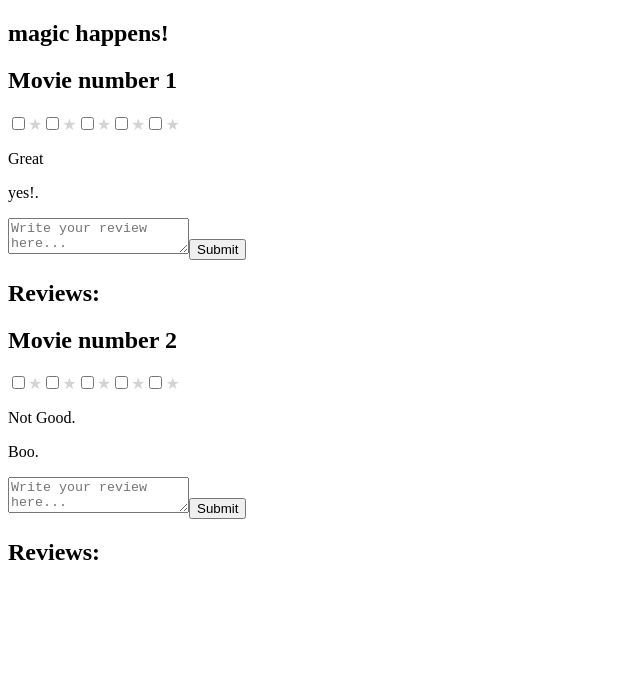
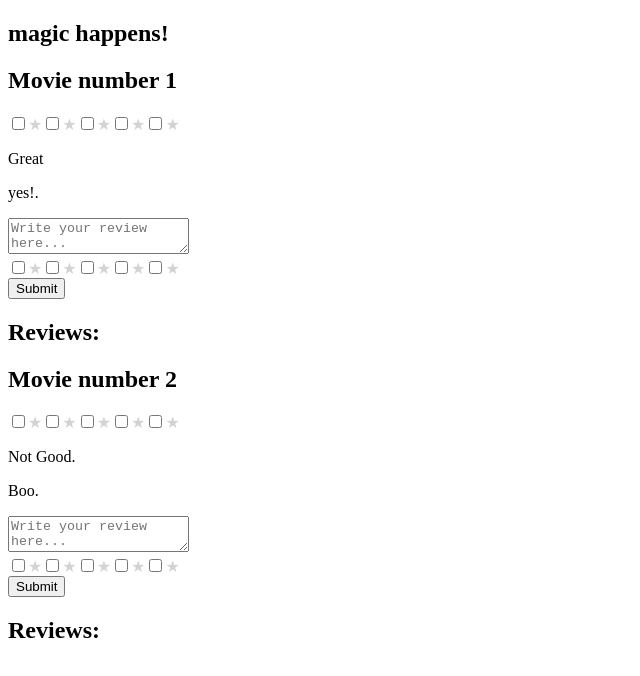
Before and after one commit to Heather-Haymond/week14-moviereview, a React (Create React App) app: page / in a window 1280 px wide. Shown: the top 676 px of the page, without its empty margins (0-640 px from the left). Built offline with nearby package versions, Linux system fonts and the light colour scheme.

Commit message:
Added stars and submit form

```diff
--- a/src/components/Movie.js
+++ b/src/components/Movie.js
@@ -1,14 +1,14 @@
-import React, { useState } from 'react';
-import ReviewList from './ReviewList';
-import ReviewForm from './ReviewForm';
-import Stars from './Stars';
+import React, { useState } from "react";
+import ReviewList from "./ReviewList";
+import ReviewForm from "./ReviewForm";
+import Stars from "./Stars";
 
-export const displayText = 'Reviews: ';
+export const displayText = "Reviews: ";
 export const rating = 0;
 const Movie = ({ movie }) => {
+// Logs properties first to see if what objects, functions, etc.. are able to be accessed
+  console.log("movie properties:", movie);
   const [reviews, setReviews] = useState(movie.reviews || []);
-  console.log(movie.title);
-  console.log(movie.director);
   movie.rating = rating;
 
   const addReview = (review) => {
@@ -21,7 +21,7 @@ const Movie = ({ movie }) => {
       <Stars rating={movie.rating} />
       <ReviewList reviews={reviews} />
 
-      <ReviewForm addReview={addReview} reviews={reviews} />
+      <ReviewForm addReview={addReview} />
       <h2>{displayText} </h2>
     </div>
   );
--- a/src/components/ReviewForm.js
+++ b/src/components/ReviewForm.js
@@ -1,25 +1,22 @@
-import React, { useState } from 'react';
-import { displayText } from './Movie';
+import React, { useState } from "react";
 // Define ReviewForm component as a function that takes onReviewSubmit prop
-const ReviewForm =  props  => {
+import Stars from "./Stars";
+ // Import the Stars component
+const ReviewForm = ({ addReview }) => {
   // Use useState hook to declare reviewText state variable and setReviewText function
-  const [reviewText, setReviewText] = useState('');
-
-
-  // Define handleSubmit function to be called when form is submitted
-   const handleSubmit = (event) => {
-
-    const temp = displayText + reviewText;
-    //alert(temp);
-   // displayText = temp;
-
-    props.reviews.push({ id: 3, text: temp });
-    //alert(props.reviews[2].text);
-    // event.preventDefault(); // Prevent default form submission behavior
-    // onReviewSubmit(reviewText); // Call the onReviewSubmit prop function with the review text
-    // setReviewText(''); // Reset the review text state
+  const [reviewText, setReviewText] = useState("");
+  // Define handleSubmit function that takes an event as a parameter
+  const [rating, setRating] = useState(0);
+  // Add a rating state variable with initial value 0
+  const handleSubmit = (event) => {
+    // Prevent the default behavior of the form submit event
+    event.preventDefault();
+    // Call the addReview prop function and pass the reviewText state variable as an argument
+    addReview({ text: reviewText, rating: 0 });
+    // Clears the review text state variable
+    setReviewText("");
+    setRating(0); // Reset the rating state variable after submission
   };
-
   // Render a form with a textarea and submit button
   return (
     <form onSubmit={handleSubmit}>
@@ -29,10 +26,10 @@ const ReviewForm =  props  => {
         placeholder="Write your review here..."
         required // Make the textarea a required field
       />
+      <Stars rating={rating} setRating={setRating} /> {/* Add the Stars component with the rating and setRating props */}
       <button type="submit">Submit</button>
     </form>
   );
 };
-
 // Export the ReviewForm component
 export default ReviewForm;
--- a/src/components/ReviewList.js
+++ b/src/components/ReviewList.js
@@ -1,12 +1,18 @@
-import React from 'react';
-import Review from './Review';
+import React from "react";
+import Review from "./Review";
 
 const ReviewList = ({ reviews }) => {
+  console.log("reviews:", reviews);
   return (
     <div>
-      {reviews.map((review) => (
-        <Review key={review.id} review={review} />
-      ))}
+      {reviews.map(
+        (
+          review,
+          index //map can take index as a second parameter, this is useful for the key property on the Review component below
+        ) => (
+          <Review key={index} review={review} />
+        )
+      )}
     </div>
   );
 };
--- a/src/components/Stars.js
+++ b/src/components/Stars.js
@@ -1,7 +1,7 @@
 import React, { useState } from 'react';
 import './stars.css'; // import CSS file
 //import { rating } from './Movie';
-const Stars = props =>  {
+const Stars = ({ rating, setRating }) =>  {
   const [checked, setChecked] = useState(Array(5).fill(false)); // initialize state with an array of 5 false values
 //alert(props.rating);
   const handleCheckboxChange = (index) => {
@@ -15,8 +15,6 @@ const Stars = props =>  {
     else {
       for (let i = 0; i <= index; i++) {
       //console.log(i);
-
-
        newChecked[i] = newVal; // toggle the checkbox at the specified index
       }
     }
@@ -25,7 +23,8 @@ const Stars = props =>  {
       if (newChecked[i] === true)
         ratingT = ratingT + 1;
     }
-    //props.rating = ratingT;
+
+    setRating(ratingT); // update the rating state variable
     setChecked(newChecked); // update the state
   };
 
```
